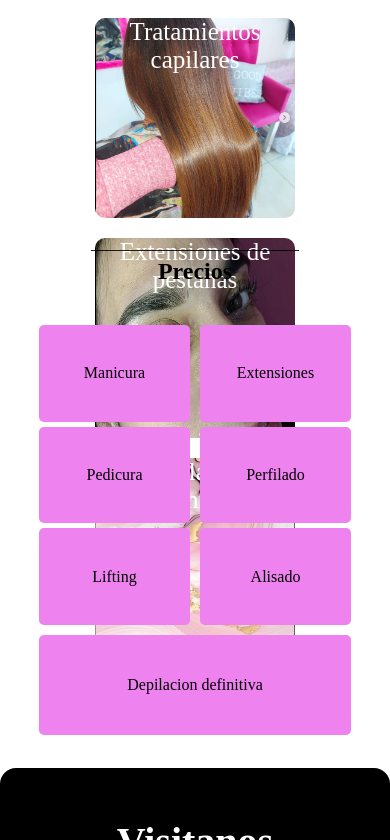
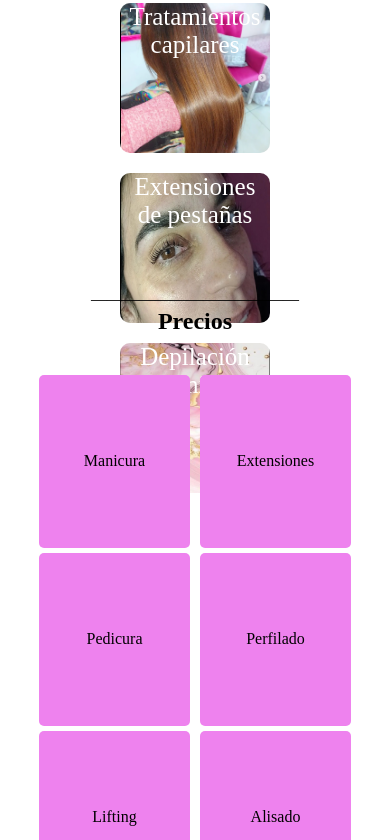
Before and after one commit to Michael-310/Victoria-estetica, a plain HTML site: page index.html in a window 390 px wide. Shown: the part 1160-2000 px from the top of the page. Drawn offline with Linux system fonts and the light colour scheme.

Commit message:
cambios responsive

```diff
--- a/styles.css
+++ b/styles.css
@@ -51,7 +51,7 @@
   font-size: 30px;
 }
 
-@media (max-width: 576px) {
+@media (max-width: 480px) {
   .navbar ul {
     width: 100%;
     height: 500px;
@@ -115,6 +115,12 @@ main {
   border-radius: 10px;
 }
 
+@media (max-width: 480px) {
+  .bienvenida {
+    margin-bottom: 300px;
+  }
+}
+
 /* Section II  */
 
 .servicios {
@@ -123,6 +129,7 @@ main {
   display: flex;
   justify-content: center;
   align-items: center;
+  padding-top: 100px;
 }
 .container-servicios {
   margin-top: 80px;
@@ -180,22 +187,34 @@ main {
   transform: scale(1.2);
   box-shadow: 0 0 25px 5px rgb(122, 82, 109);
 }
-
+@media (max-width: 480px) {
+  .servicios {
+    margin-bottom: -250px;
+  }
+  .container-servicios {
+    margin-top: -600px;
+  }
+  .caja {
+    width: 150px;
+    height: 150px;
+  }
+}
 /* Section III - slide precios */
 
 .precios {
   width: 100%;
-  height: 600px;
+  height: 800px;
 
   display: flex;
   justify-content: flex-start;
   align-items: center;
   flex-direction: column;
+  margin-bottom: 100px;
 }
 
 .contenedor-cajas {
   width: 80%;
-  height: 300px;
+  height: 600px;
   display: flex;
   justify-content: center;
   align-items: center;
@@ -238,7 +257,7 @@ main {
   margin-bottom: 40px;
 }
 .caja-depilacion {
-  height: 100px;
+  height: 200px;
   width: 80%;
   background: violet;
   margin-top: 10px;
@@ -290,7 +309,7 @@ main {
   flex-direction: column;
   justify-content: center;
   align-items: center;
-  border-radius: 1rem;
+  border-radius: 1rem 1rem 0 0;
   padding: 50px;
   gap: 10px;
 }
@@ -330,8 +349,8 @@ textarea {
 footer {
   margin-top: 50px;
   width: 100vw;
-  height: 100px;
-  background: rgb(0, 0, 0);
+  height: 150px;
+  background: rgb(83, 82, 82);
   color: white;
   display: flex;
   flex-direction: column;
```
